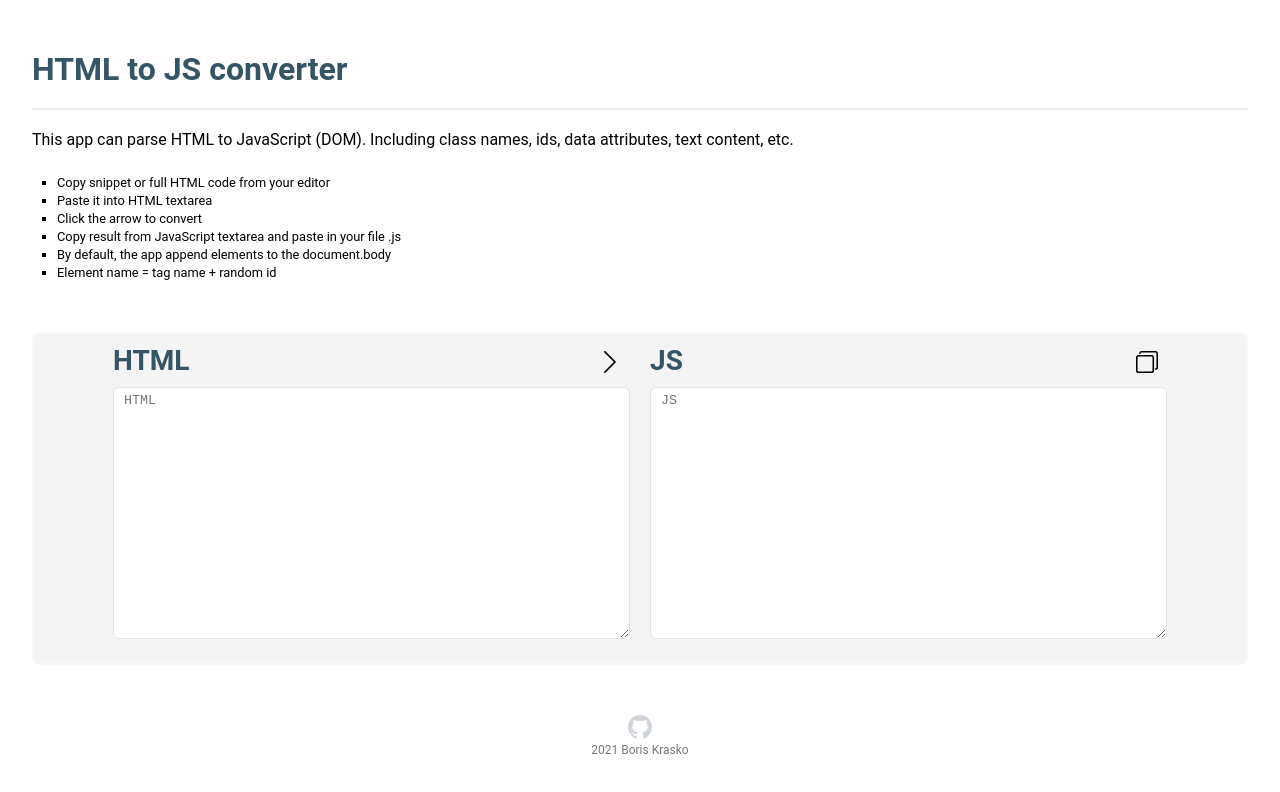
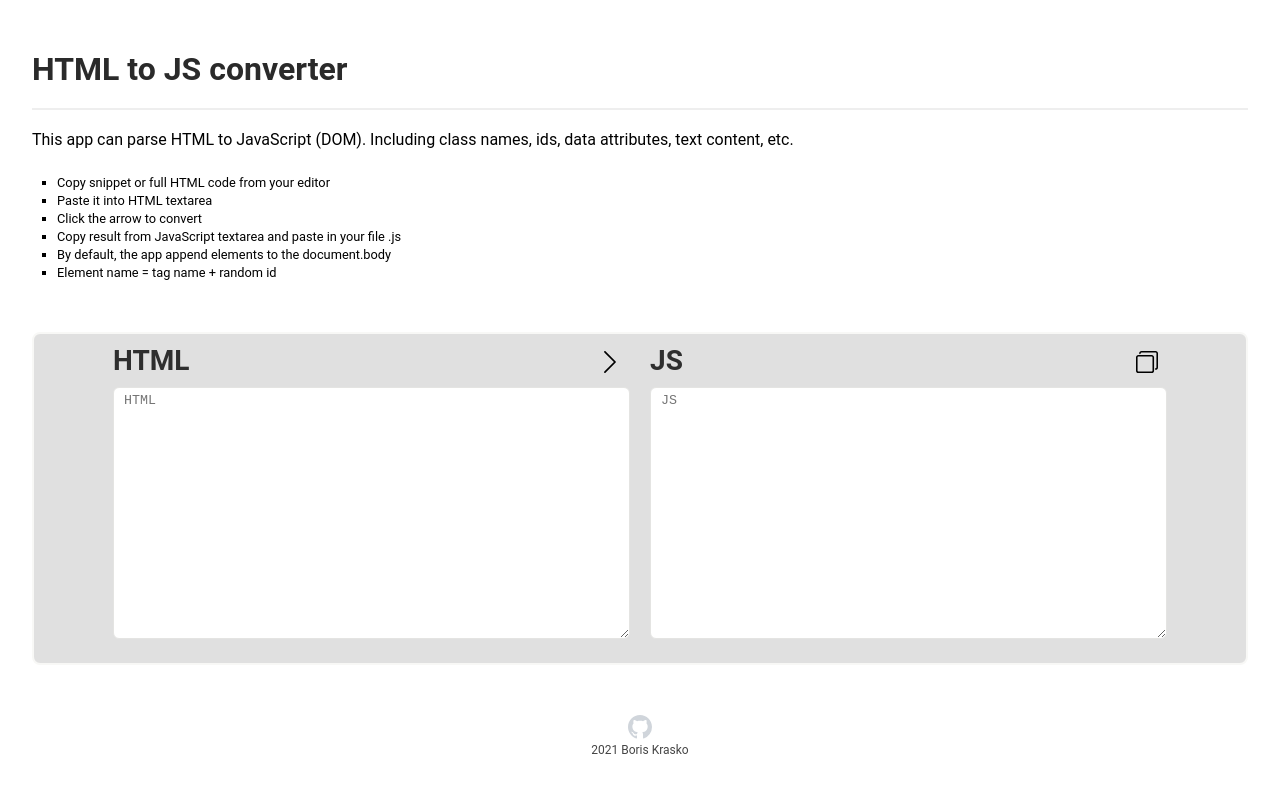
Before and after one commit to boriskrasko/html-to-js, a plain HTML site: page index.html in a window 1280 px wide. Drawn offline with Linux system fonts and the light colour scheme.

Commit message:
feat: minor update

```diff
--- a/index.html
+++ b/index.html
@@ -3,7 +3,7 @@
 <head>
   <meta charset="utf-8">
   <meta name="viewport" content="width=device-width, initial-scale=1.0">
-  <title>HTML to JS | JavaScript converter</title>
+  <title>HTML to JavaScript online converter</title>
   <link rel="stylesheet" type="text/css" href="style.css">
 </head>
 <body>
--- a/style.css
+++ b/style.css
@@ -12,12 +12,12 @@ body {
 
 h2 {
   margin: 0 10px;
-  color: #356;
+  color: #2e2e2e;
   font-size: 28px;
 }
 
 h1 {
-  color: #356;
+  color: #2a2a2a;
 }
 
 textarea {
@@ -26,7 +26,7 @@ textarea {
   min-height: 220px;
   margin: 10px 10px;
   padding: 5px 10px;
-  color: #356;
+  color: #2a2a2a;
   border: 1px solid rgb(228, 228, 226);
   border-radius: 6px;
   transition: 0.1s background ease-in-out;
@@ -68,7 +68,7 @@ button img:hover {
 }
 
 svg:hover {
-  fill: rgb(105, 115, 126);
+  fill: rgb(62, 65, 69);
   cursor: pointer;
 }
 
@@ -100,8 +100,7 @@ main {
   flex-wrap: wrap;
   justify-content: center;
   border: 2px solid rgb(248, 248, 246);
-  background: rgb(244, 244, 244);
-
+  background: rgb(224, 224, 224);
   border-radius: 8px;
 }
 
@@ -160,7 +159,7 @@ footer {
 
 .asign {
   margin: 0 auto;
-  color: #777;
+  color: #444;
   font-size: 12px;
 }
 
```
